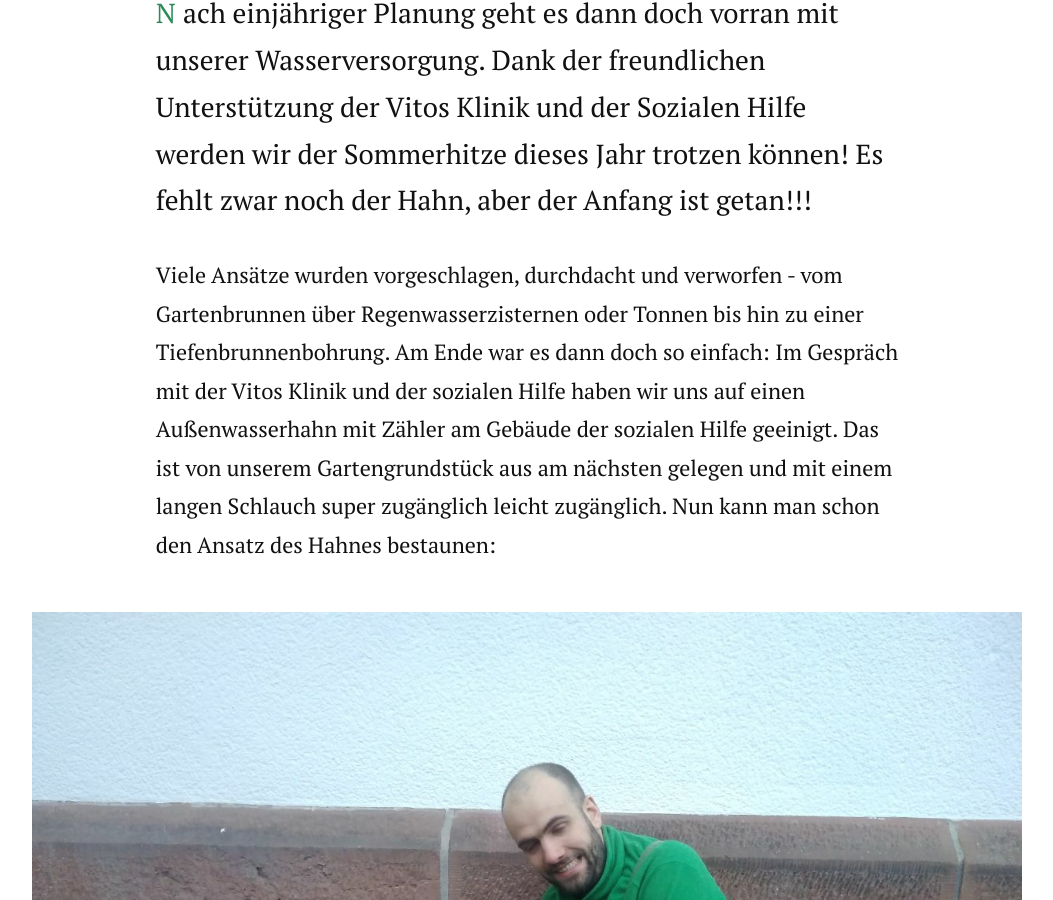
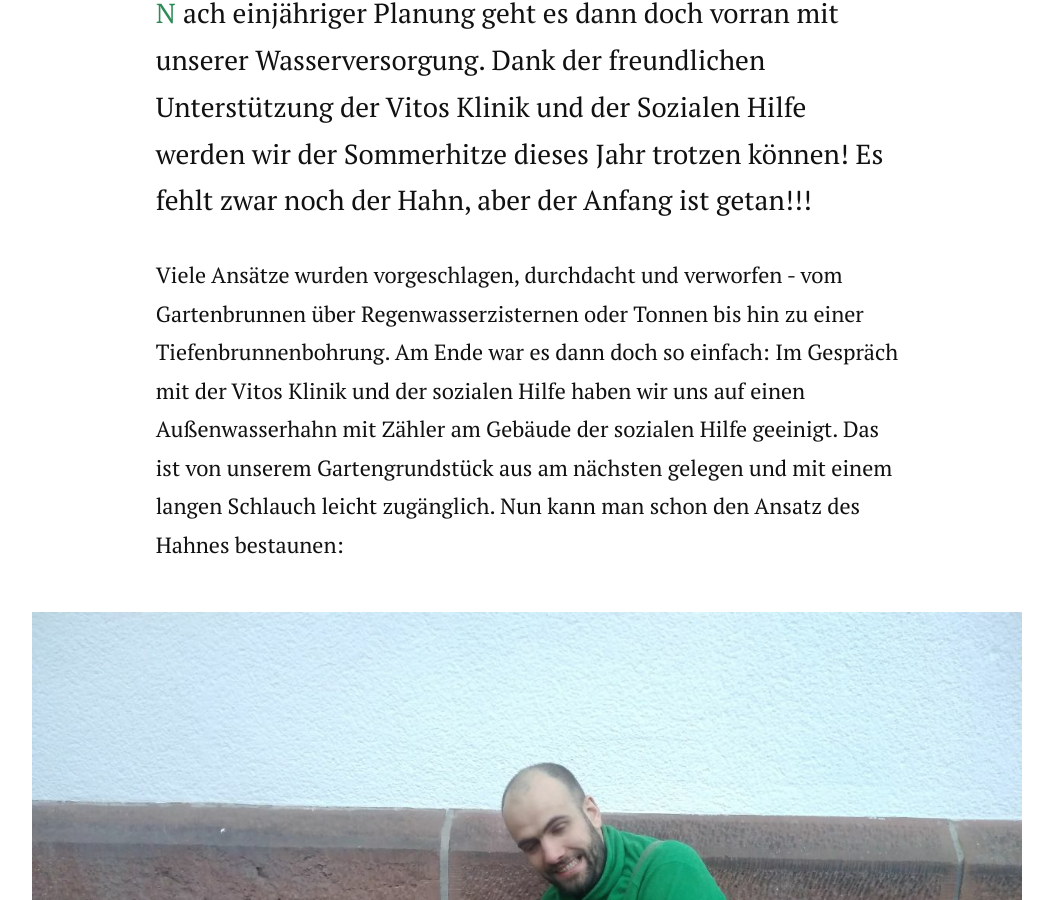
Before and after one commit to lgiese/lgiese.wachsenlassenEV.io, a Jekyll site: the page built from _posts/2020-01-15-Wasseranschluss.markdown, in a window 1280 px wide and 900 px high, scrolled down 666 px. Shown: the whole window, without its empty margins (113-1166 px from the left). Built offline with Jekyll 4.4.1, drawn with Linux system fonts in a browser that asks for light colours; nearby versions of some CDN libraries; a script that is not in the unit is left out; comment, search, counter and statistics services are not loaded.

Commit message:
Textfehler

```diff
--- a/_posts/2020-01-15-Wasseranschluss.markdown
+++ b/_posts/2020-01-15-Wasseranschluss.markdown
@@ -7,7 +7,7 @@ date:   2020-01-15
 
 <p class="intro"><span class="dropcap">N</span>ach einjähriger Planung geht es dann doch vorran mit unserer Wasserversorgung. Dank der freundlichen Unterstützung der Vitos Klinik und der Sozialen Hilfe werden wir der Sommerhitze dieses Jahr trotzen können! Es fehlt zwar noch der Hahn, aber der Anfang ist getan!!!</p>
 
-Viele Ansätze wurden vorgeschlagen, durchdacht und verworfen - vom Gartenbrunnen über Regenwasserzisternen oder Tonnen bis hin zu einer Tiefenbrunnenbohrung. Am Ende war es dann doch so einfach: Im Gespräch mit der Vitos Klinik und der sozialen Hilfe haben wir uns auf einen Außenwasserhahn mit Zähler am Gebäude der sozialen Hilfe geeinigt. Das ist von unserem Gartengrundstück aus am nächsten gelegen und mit einem langen Schlauch super zugänglich leicht zugänglich. Nun kann man schon den Ansatz des Hahnes bestaunen:
+Viele Ansätze wurden vorgeschlagen, durchdacht und verworfen - vom Gartenbrunnen über Regenwasserzisternen oder Tonnen bis hin zu einer Tiefenbrunnenbohrung. Am Ende war es dann doch so einfach: Im Gespräch mit der Vitos Klinik und der sozialen Hilfe haben wir uns auf einen Außenwasserhahn mit Zähler am Gebäude der sozialen Hilfe geeinigt. Das ist von unserem Gartengrundstück aus am nächsten gelegen und mit einem langen Schlauch leicht zugänglich. Nun kann man schon den Ansatz des Hahnes bestaunen:
 
 <figure>
 	<img src="{{ '/assets/img/Wasseranschluss.jpeg' | prepend: site.baseurl }}" alt="">
```
Also changed, not shown: gallerie.md (+3 -3 lines).
